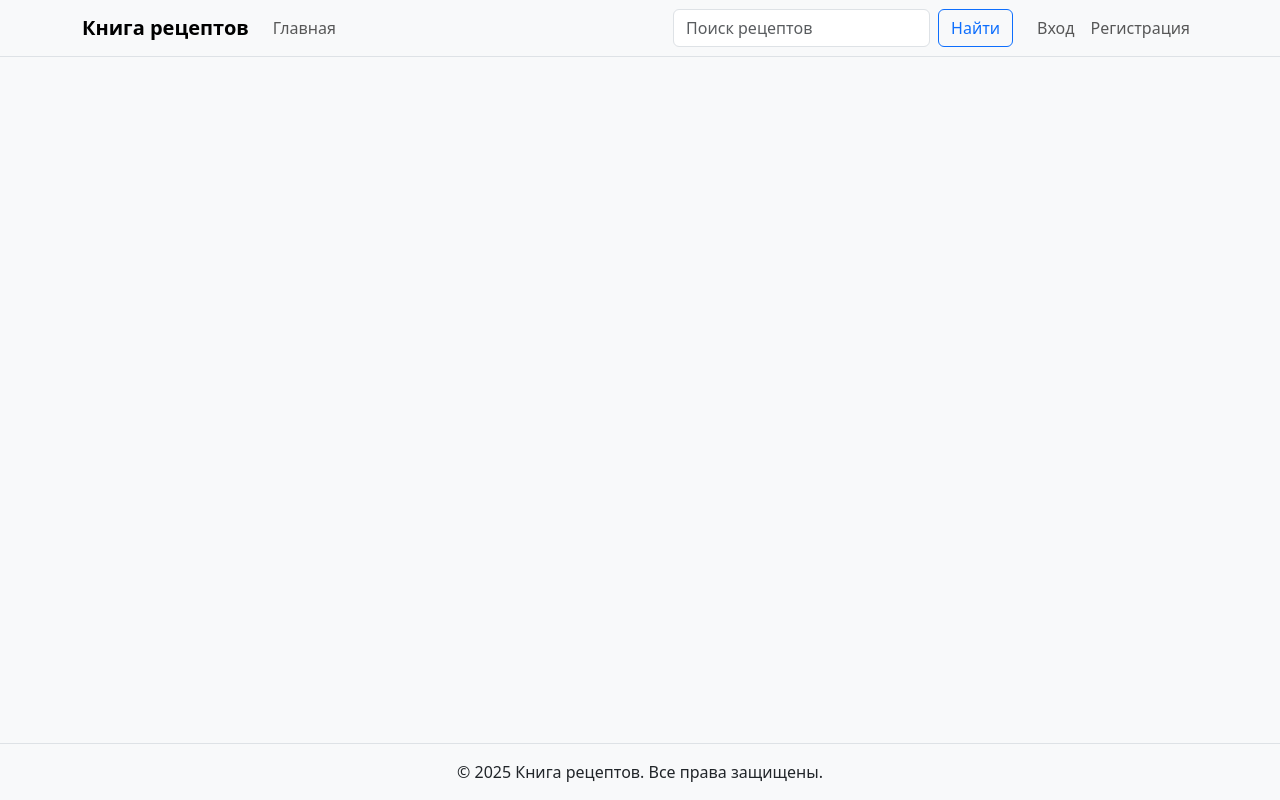
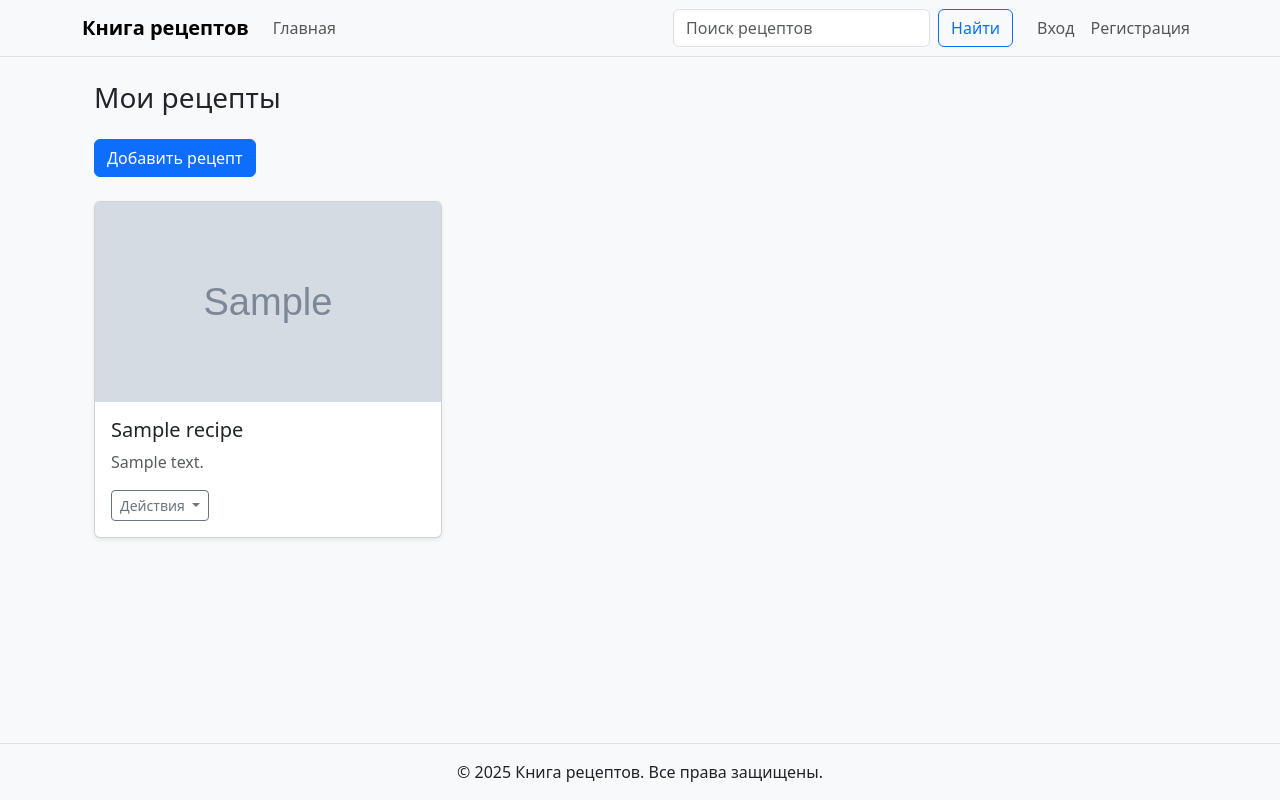
Before and after one commit to KnightCode1024/CookBook, a Flask app: template src/templates/recipes/my_recipes.html in a window 1280 px wide. Run offline with Flask 3, Linux system fonts and the light colour scheme; the template is opened without the code that fills it: values that come from a table or form of the project are taken from there, others are empty; tables that the repository leaves empty hold one stand-in row (values such as "Sample post"); grey boxes marked "Sample" are stand-in pictures.

Commit message:
fix my ricipes

```diff
--- a/src/templates/recipes/my_recipes.html
+++ b/src/templates/recipes/my_recipes.html
@@ -3,26 +3,70 @@
 {% block title %}Мои рецепты{% endblock %}
 
 {% block content %}
-<div class="position-absolute top-0 end-0 m-2">
+<div class="container">
+    <div class="row">
+        <div class="col-12">
+            <h1 class="h3 mb-4">Мои рецепты</h1>
+            <a href="{{ url_for('recipes.add_recipe') }}" class="btn btn-primary mb-4">Добавить рецепт</a>
+        </div>
+    </div>
+
+    <div class="row">
+        {% for recipe in recipes %}
+        <div class="col-md-6 col-lg-4 mb-4">
+            <div class="card h-100 shadow-sm">
+                {% if recipe.image_filename %}
+                <img src="{{ url_for('static', filename='uploads/' + recipe.image_filename) }}"
+                     class="card-img-top" alt="{{ recipe.title }}" style="height: 200px; object-fit: cover;">
+                {% else %}
+                <img src="https://via.placeholder.com/300x200?text=Нет+фото"
+                     class="card-img-top" alt="Нет фото" style="height: 200px; object-fit: cover;">
+                {% endif %}
+                <div class="card-body d-flex flex-column">
+                    <h5 class="card-title">{{ recipe.title }}</h5>
+                    {% if recipe.description %}
+                    <p class="card-text text-muted flex-grow-1">{{ recipe.description|truncate(100) }}</p>
+                    {% endif %}
+                    <div class="mt-auto">
                         <div class="dropdown">
-        <button class="btn btn-light btn-sm dropdown-toggle" type="button"
+                            <button class="btn btn-outline-secondary btn-sm dropdown-toggle" type="button"
                                     data-bs-toggle="dropdown" aria-expanded="false">
-            ⋮
+                                Действия
                             </button>
                             <ul class="dropdown-menu">
+                                <li>
+                                    <a class="dropdown-item" href="{{ url_for('recipes.recipe_detail', recipe_id=recipe.id) }}">
+                                        Просмотреть
+                                    </a>
+                                </li>
                                 <li>
                                     <a class="dropdown-item" href="{{ url_for('recipes.edit_recipe', recipe_id=recipe.id) }}">
                                         Редактировать
                                     </a>
                                 </li>
-            <li><hr class="dropdown-divider"></li>
                                 <li>
-                <form method="POST" action="{{ url_for('recipes.delete_recipe', recipe_id=recipe.id) }}"
-                      onsubmit="return confirm('Вы уверены, что хотите удалить рецепт \"{{ recipe.title }}\"?');">
-                    <button type="submit" class="dropdown-item text-danger">Удалить</button>
+                                    <form action="{{ url_for('recipes.delete_recipe', recipe_id=recipe.id) }}"
+                                          method="POST" style="display: inline;">
+                                        <button type="submit" class="dropdown-item text-danger"
+                                                onclick="return confirm('Удалить этот рецепт?')">
+                                            Удалить
+                                        </button>
                                     </form>
                                 </li>
                             </ul>
                         </div>
                     </div>
+                </div>
+            </div>
+        </div>
+        {% else %}
+        <div class="col-12">
+            <div class="text-center py-5">
+                <h4 class="text-muted">У вас пока нет рецептов</h4>
+                <a href="{{ url_for('recipes.add_recipe') }}" class="btn btn-primary mt-3">Добавить первый рецепт</a>
+            </div>
+        </div>
+        {% endfor %}
+    </div>
+</div>
 {% endblock %}
```
Lines whose indentation alone changed are shown as unchanged.
